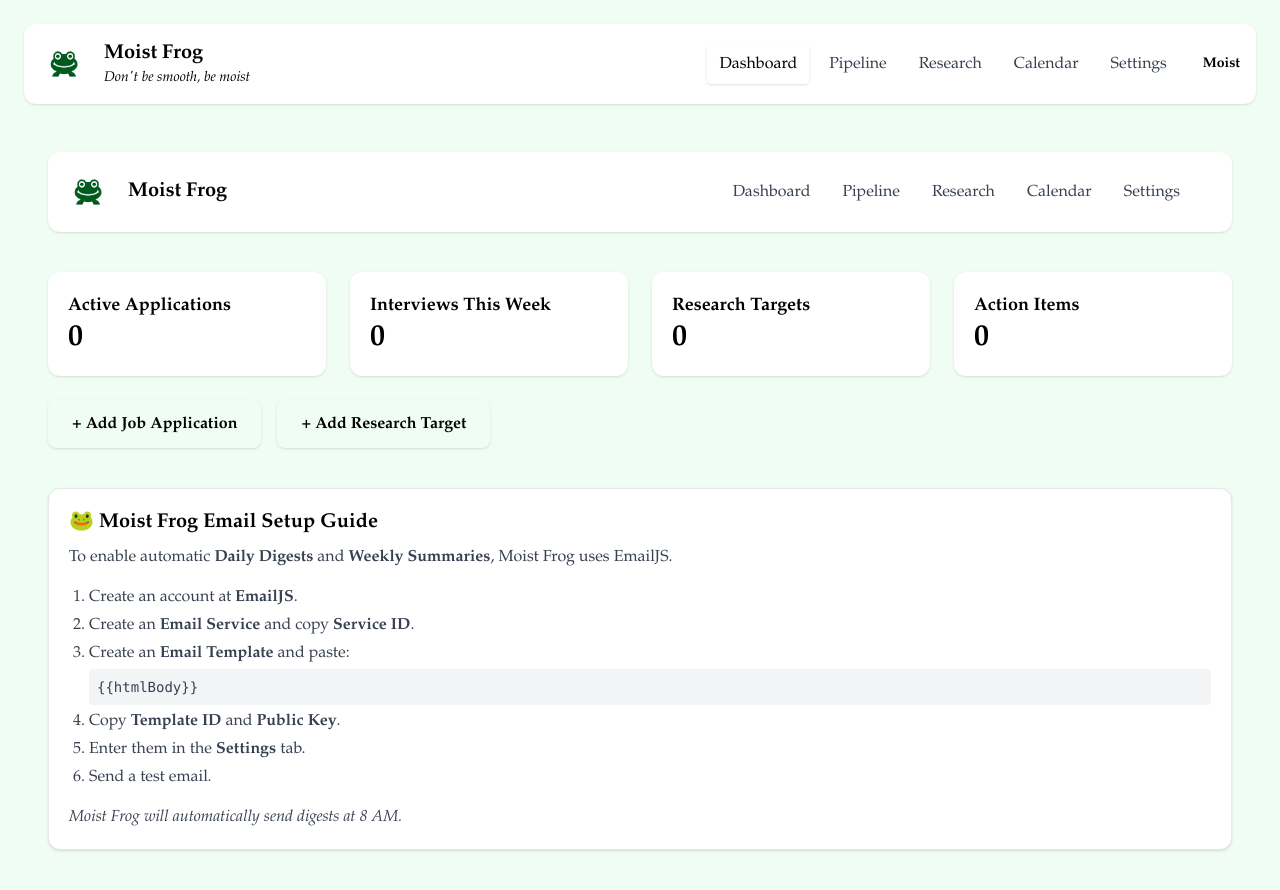
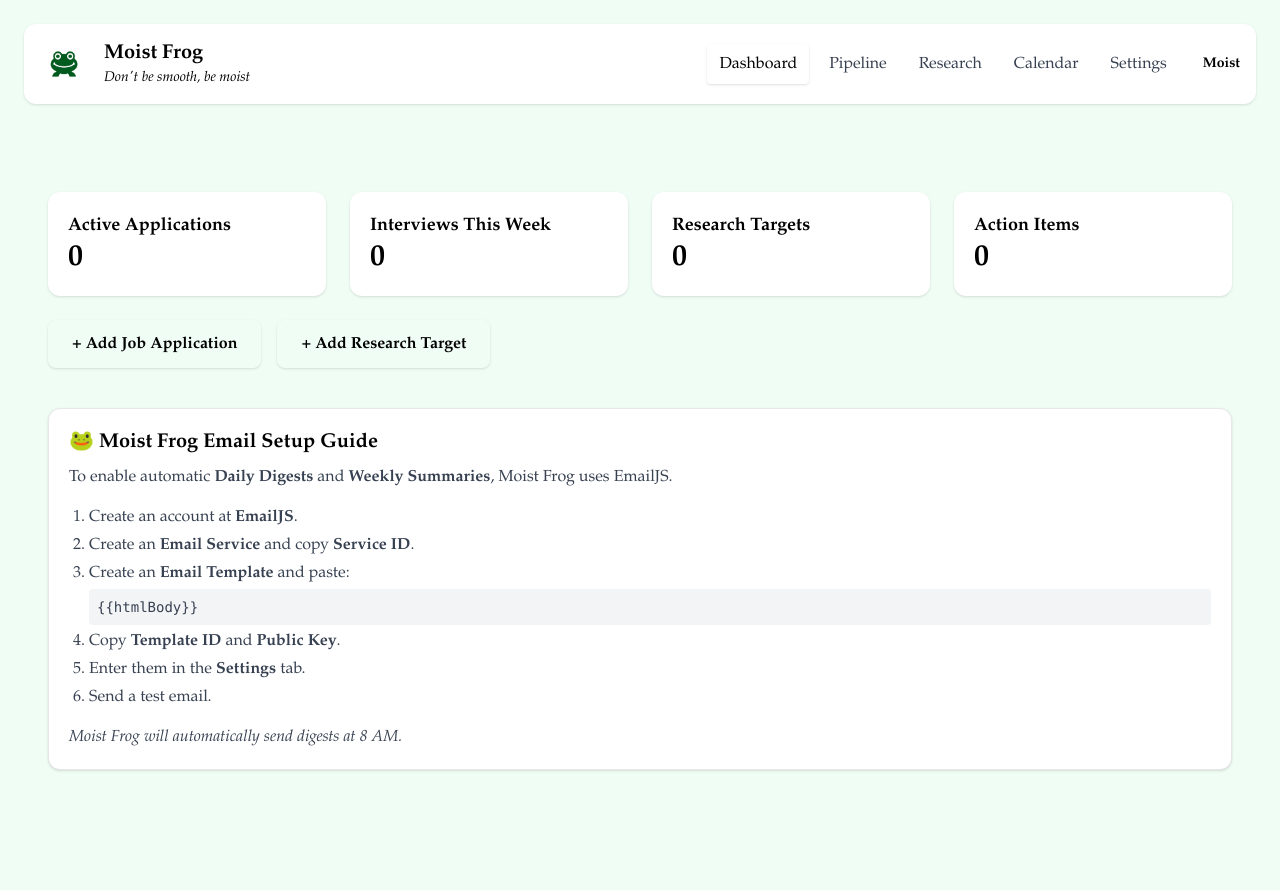
Before and after one commit to Nish1234Nish/MOIST-FROGNEW, a React (Vite) app: page / in a window 1280 px wide. Shown: the top 890 px of the page. After the commit the page ends 818 px from the top, so only its background shows below. Built offline with nearby package versions, Linux system fonts and the light colour scheme.

Commit message:
Update DashboardView.jsx

```diff
--- a/src/components/DashboardView.jsx
+++ b/src/components/DashboardView.jsx
@@ -52,9 +52,6 @@ export default function DashboardView({
   return (
     <div className="p-6">
 
-      {/* HEADER */}
-      <FrogHeader frogName={frogName} tagline={tagline} />
-
       {/* METRIC CARDS */}
       <div className="grid grid-cols-1 md:grid-cols-4 gap-6 mt-10">
 
```
